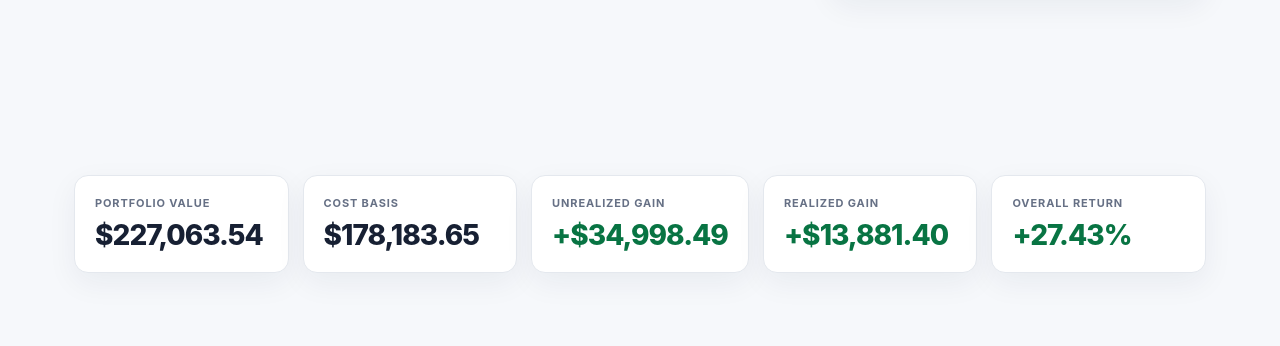
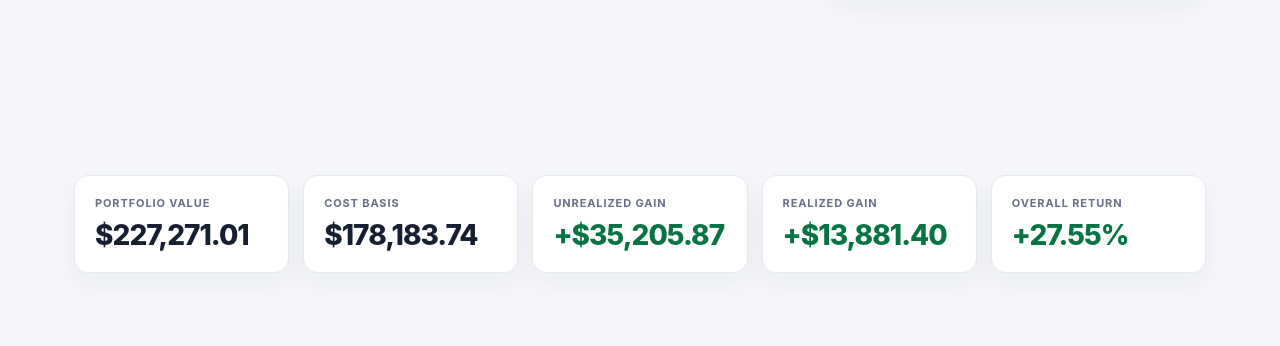
Before and after one commit to tehamicapital-ux/Tehami-Capital, a plain HTML site: page tehami-capital/index.html in a window 1280 px wide. Shown: the part 606-952 px from the top of the page. Drawn offline with Linux system fonts and the light colour scheme.

Commit message:
Update index.html

```diff
--- a/tehami-capital/index.html
+++ b/tehami-capital/index.html
@@ -330,7 +330,7 @@ const holdings = [
   {t:"WCN", n:"Waste Connections", v:22363.42, r:10.40, g:2107.07},
   {t:"WMT", n:"Walmart", v:26553.16, r:33.45, g:6655.37},
   {t:"TJX", n:"TJX Companies", v:20615.25, r:2.39, g:481.67},
-  {t:"ATD", n:"Alimentation Couche-Tard", v:20227.82, r:3.71, g:723.70},
+  {t:"ATD", n:"Alimentation Couche-Tard", v:20435.29, r:4.77, g:931.08},,
 ];
 
 const money=n=>n.toLocaleString("en-CA",{
```
